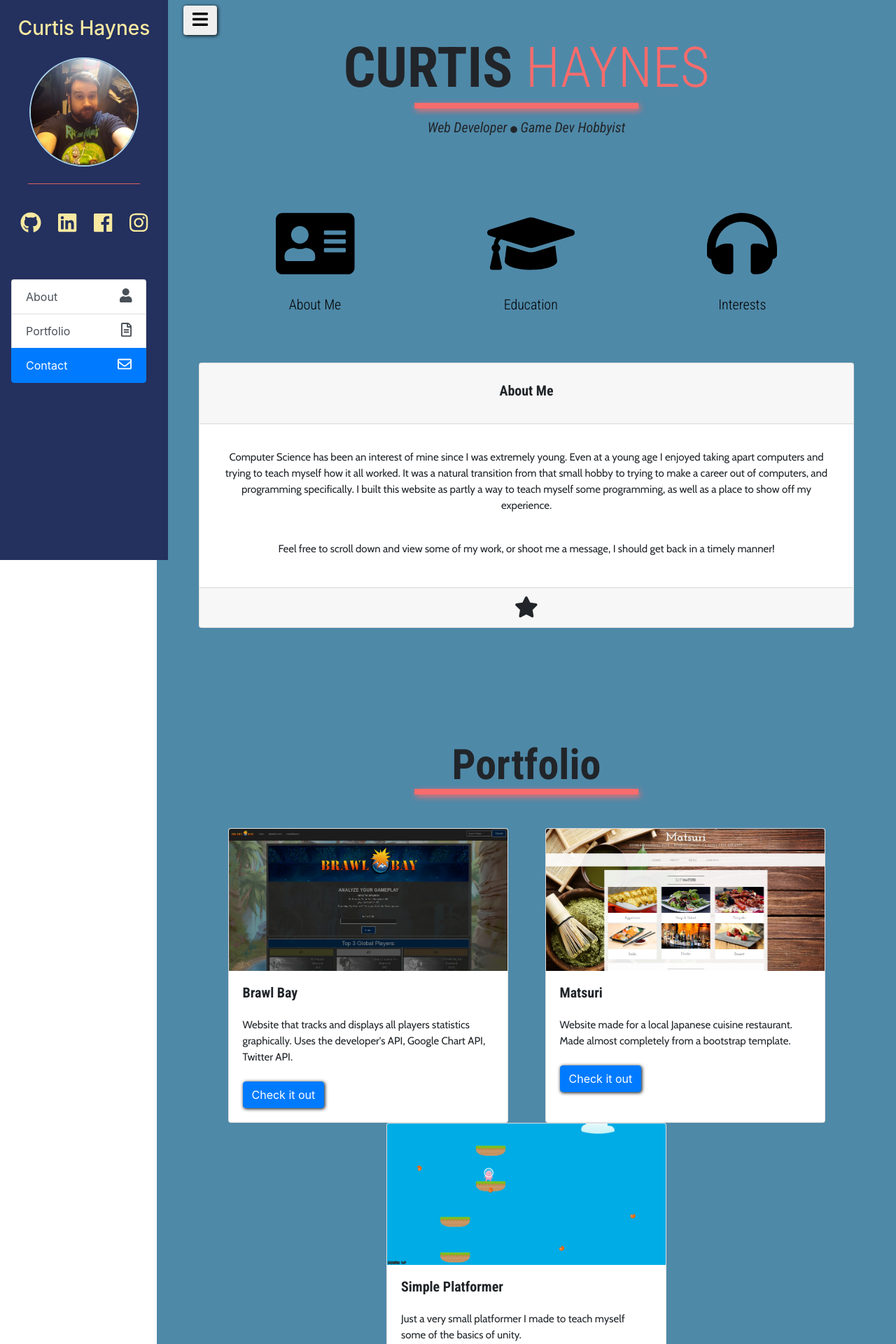
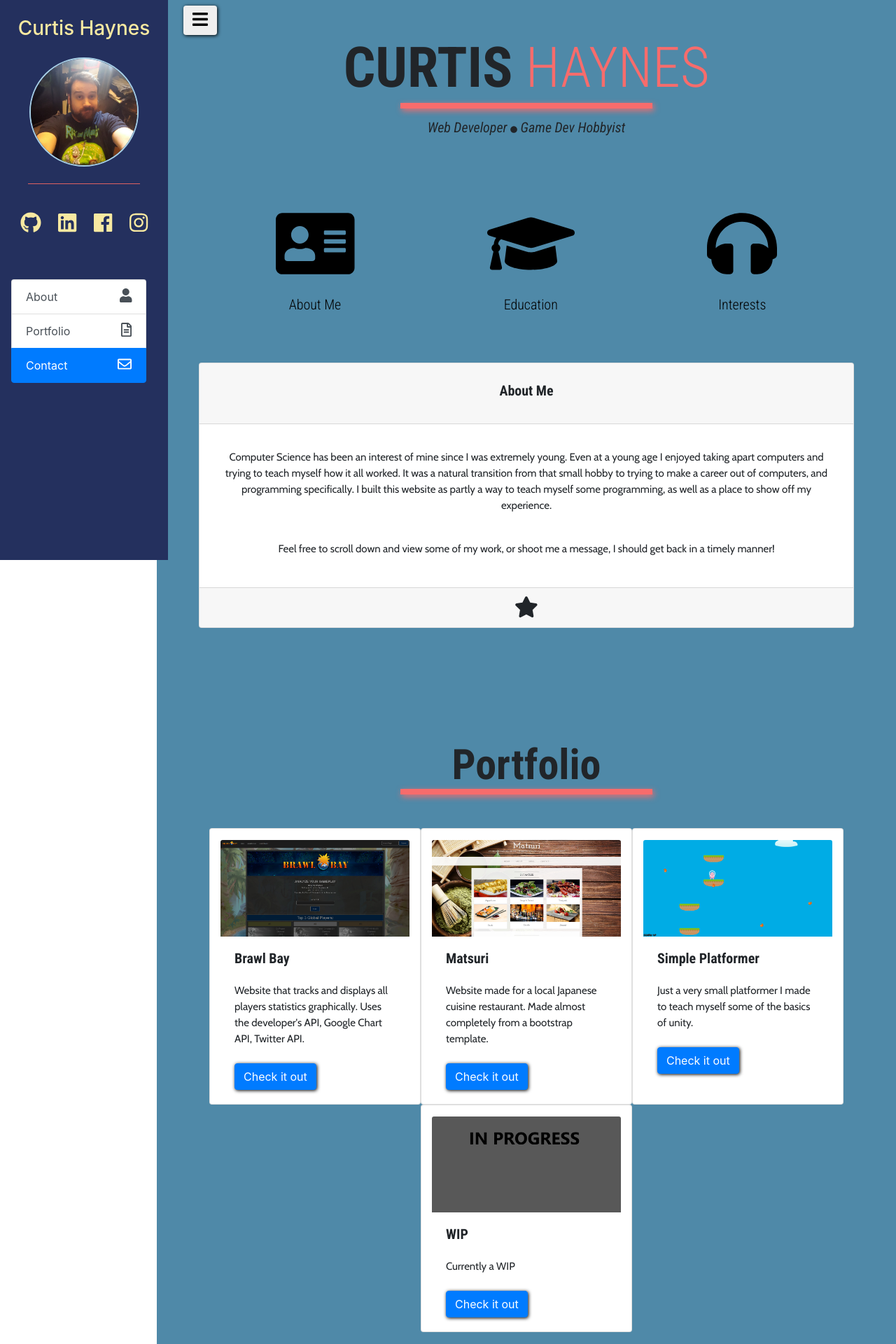
Before and after one commit to CCHaynes112/portfolio_site, a Django app: page / in a window 1280 px wide. Shown: the top 1920 px of the page at 70% size. Run offline with Django 3.2, Linux system fonts and the light colour scheme; some libraries are stand-ins or nearby versions.

Commit message:
tiny change

```diff
--- a/django_project/settings.py
+++ b/django_project/settings.py
@@ -14,11 +14,11 @@ https://docs.djangoproject.com/en/1.8/ref/settings/
 import os
 import sys
 
-sys.path.insert(0, '/home/django/django_project')
-from secret_keys import secret_key
-
 BASE_DIR = os.path.dirname(os.path.dirname(os.path.abspath(__file__)))
 
+#sys.path.insert(0, '/home/django/django_project')
+sys.path.insert(0, BASE_DIR)
+from secret_keys import secret_key
 
 # Quick-start development settings - unsuitable for production
 # See https://docs.djangoproject.com/en/1.8/howto/deployment/checklist/
--- a/django_project/static/portfolio/css/index.css
+++ b/django_project/static/portfolio/css/index.css
@@ -46,10 +46,11 @@ p {
 
 #sidebar {
 	background-color: #24305E;
+	height: 100vh;
 	width: 15em;
-	height: 100vh;
 	color: white;
 	z-index: 1;
+	overflow-x: hidden;
 }
 
 #sidebar img {
@@ -60,7 +61,8 @@ p {
 #content {
 	background-color: #4F89A8;
 	margin-left: 14em;
-
+	height: 100%;
+	overflow-x: hidden;
 }
 
 #aboutMeButtons a {
@@ -80,7 +82,7 @@ p {
 	border: none;
 	background-color: #F76C6C;
 	height: 1vh;
-	width: 25vw;
+	width: 45vh;
 	box-shadow: 2px 3px 8px #F76C6C;
 }
 
--- a/portfolio/templates/portfolio/home.html
+++ b/portfolio/templates/portfolio/home.html
@@ -5,7 +5,7 @@
 <head>
 
     <meta charset="utf-8">
-    <meta name="viewport" content="width=device-width, initial-scale=1, shrink-to-fit=no">
+    <meta name="viewport" content="width=device-width, initial-scale=1">
 
     <title>Curtis Haynes</title>
 
@@ -143,24 +143,24 @@
                             <h2 class="text-center font-weight-bold" style="font-size: 7.5vh;">Portfolio</h2>
                             <hr class="hrUnderline">
                             <div class="container-fluid row mt-5 mx-auto">
-                                <div class="card col-xs-4 mx-auto portfolioCard" style="width: 50vh;">
-                                    <img class="card-img-top" src="{% static 'portfolio/img/brawlbay2.png' %}">
+                                <div class="card col-sm-4 mx-auto portfolioCard" style="width: 50vh;">
+                                    <img class="card-img-top mt-3" src="{% static 'portfolio/img/brawlbay2.png' %}">
                                     <div class="card-body">
                                         <h2 class="font-weight-bold">Brawl Bay</h2>
                                         <p>Website that tracks and displays all players statistics graphically. Uses the developer's API, Google Chart API, Twitter API.</p>
                                         <a href="https://brawlbay.com/" class="btn btn-primary">Check it out</a>
                                     </div>
                                 </div>
-                                <div class="card col-xs-4 mx-auto portfolioCard" style="width: 50vh;">
-                                    <img class="card-img-top" src="{% static 'portfolio/img/Matsuri2.png' %}">
+                                <div class="card col-sm-4 mx-auto portfolioCard" style="width: 50vh;">
+                                    <img class="card-img-top mt-3" src="{% static 'portfolio/img/Matsuri2.png' %}">
                                     <div class="card-body">
                                         <h2 class="font-weight-bold">Matsuri</h2>
                                         <p>Website made for a local Japanese cuisine restaurant. Made almost completely from a bootstrap template.</p>
                                         <a href="#" class="btn btn-primary">Check it out</a>
                                     </div>
                                 </div>
-                                <div class="card col-xs-4 mx-auto portfolioCard" style="width: 50vh;">
-                                    <img class="card-img-top" src="{% static 'portfolio/img/platformer.png' %}">
+                                <div class="card col-sm-4 mx-auto portfolioCard" style="width: 50vh;">
+                                    <img class="card-img-top mt-3" src="{% static 'portfolio/img/platformer.png' %}">
                                     <div class="card-body">
                                         <h2 class="font-weight-bold">Simple Platformer</h2>
                                         <p>Just a very small platformer I made to teach myself some of the basics of unity.</p>
@@ -169,9 +169,9 @@
                                 </div>
                             </div>
 
-                            <div class="container-fluid row mt-5 mx-auto">
-                                <div class="card col-xs-4 mx-auto portfolioCard" style="width: 50vh;">
-                                    <img class="card-img-top" src="{% static 'portfolio/img/placeholder.png' %}">
+                            <div class="container-fluid row mx-auto">
+                                <div class="card col-sm-4 mx-auto portfolioCard" style="width: 50vh;">
+                                    <img class="card-img-top mt-3" src="{% static 'portfolio/img/placeholder.png' %}">
                                     <div class="card-body">
                                         <h2 class="font-weight-bold">WIP</h2>
                                         <p>Currently a WIP</p>
@@ -276,14 +276,14 @@
             $("#sidebarBtn").click(function(){
                 if(flag == 1)
                 {
-                    $("#sidebar").toggle("slide", 750);
+                    $("#sidebar").hide("slide", 750);
                     $("#content").animate({'margin-left': '0'}, 750);
                     flag = 0;
                 }
 
                 else if(flag == 0)
                 {
-                    $("#sidebar").toggle("slide", 750);
+                    $("#sidebar").show("slide", 750);
                     $("#content").animate({'margin-left': '14em'}, 750);
                     flag = 1;
                 }
```
